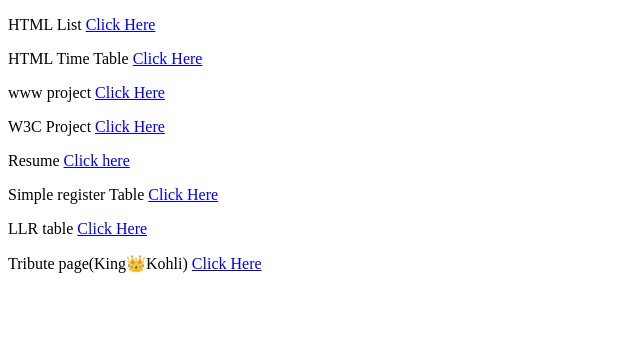
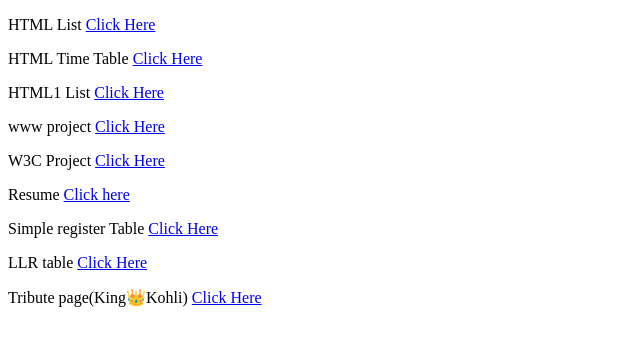
Before and after one commit to deba826/htmlproject, a plain HTML site: page index.html in a window 1280 px wide. Shown: the whole page, without its empty margins (0-640 px from the left). Drawn offline with Linux system fonts and the light colour scheme.

Commit message:
first commit

```diff
--- a/index.html
+++ b/index.html
@@ -8,6 +8,7 @@
 <body>
     <p>HTML List <a href="./list.html">Click Here</a></p>
     <p>HTML Time Table <a href="./table/table.html">Click Here</a></p>
+    <p>HTML1 List <a href="./list1.html">Click Here</a></p>
     <p>www project <a href="./www project/www.html">Click Here</a></p>
     <p>W3C Project <a href="./w3c project/w3c.html">Click Here</a></p>
     <p>Resume <a href="./Resume/Resume.html">Click here</a></p>
@@ -15,5 +16,6 @@
     <p>LLR table <a href="./From/Rto table.html">Click Here</a></p>
     <p>Tribute page(King👑Kohli) <a href="./Tribute page/Tribute.html">Click Here</a></p>
 
+
 </body>
 </html>
```
